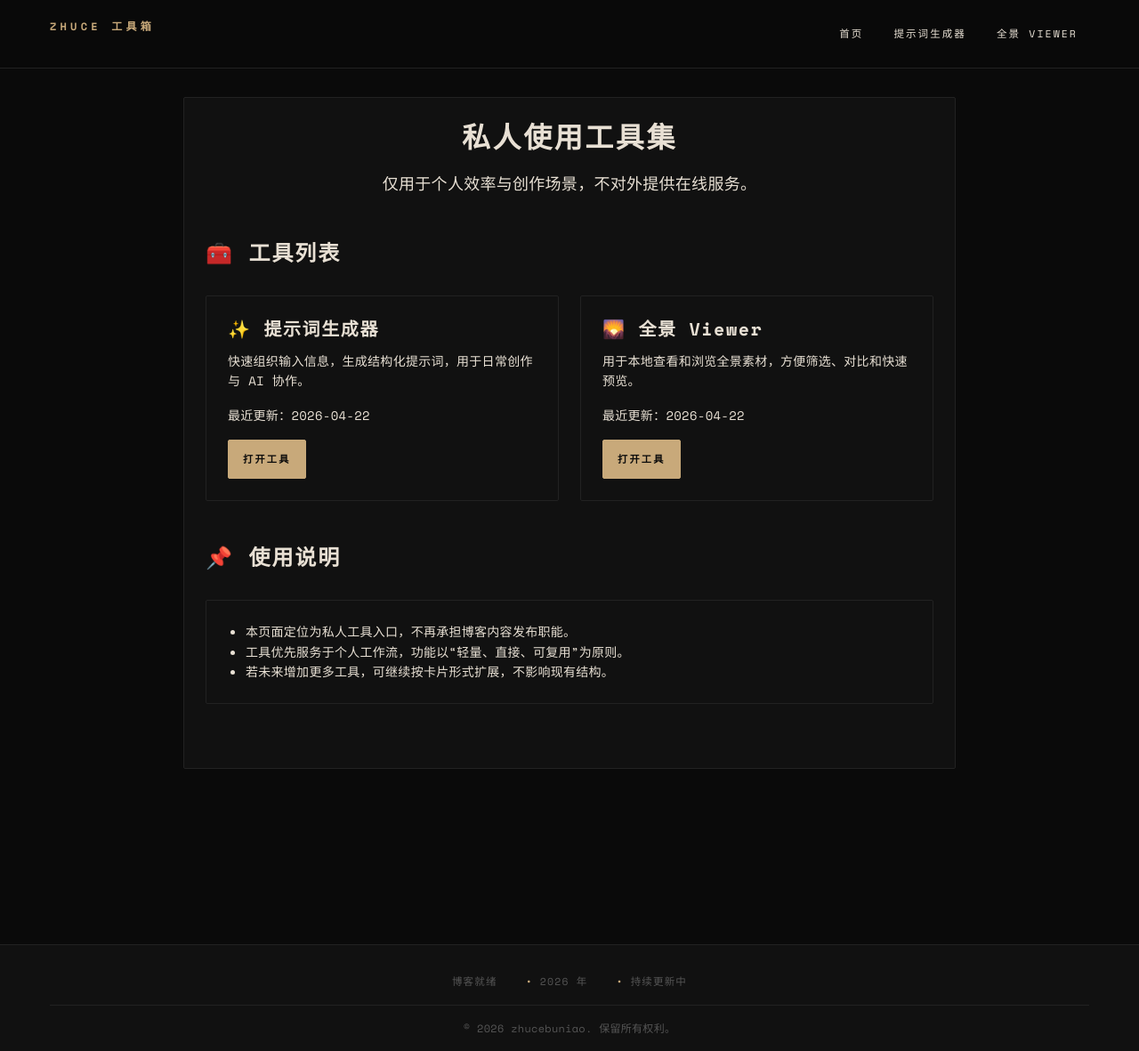
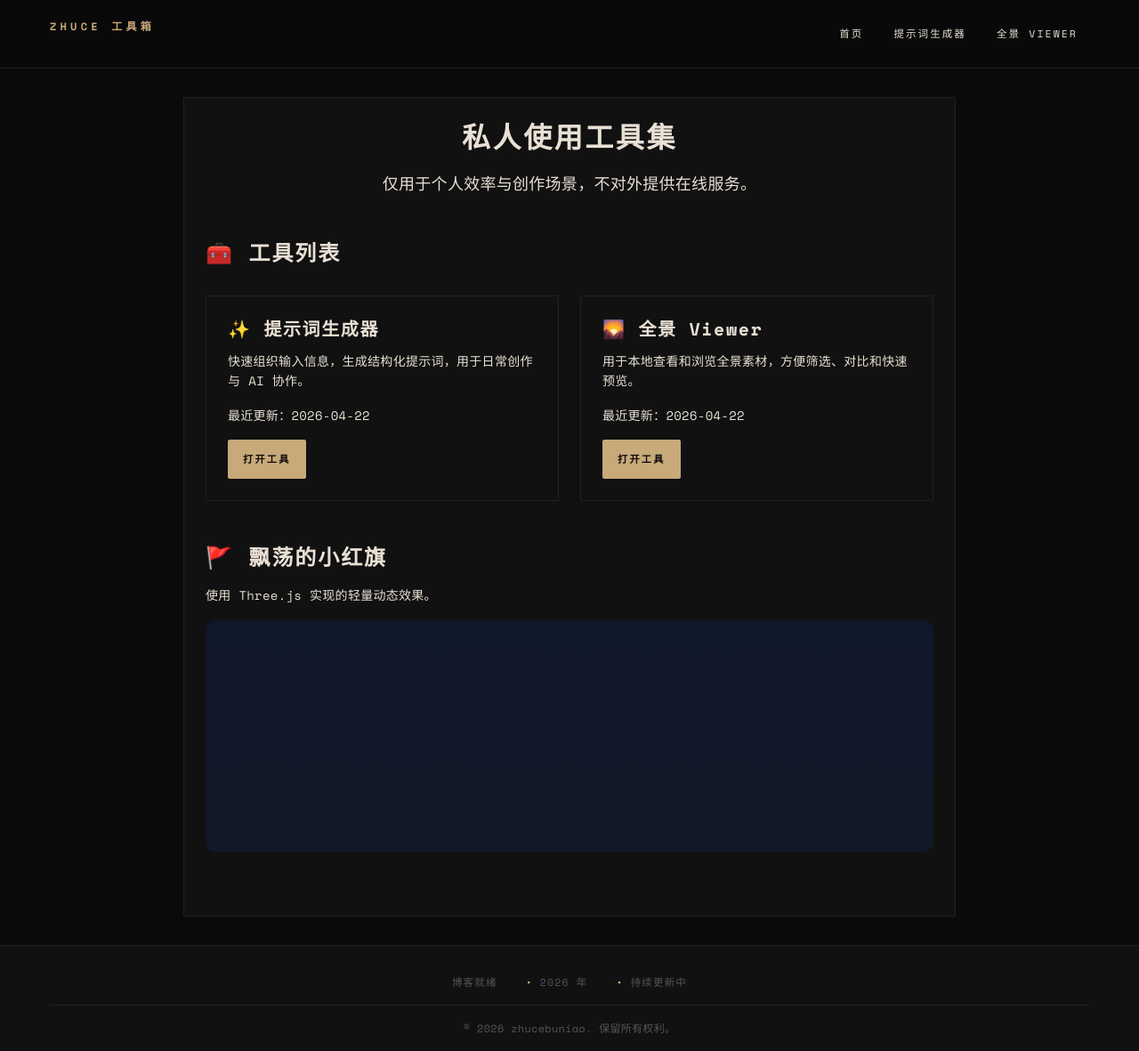
Before and after one commit to zhucebuniao/zhucebuniao.github.io, a Jekyll site: the page built from index.html, in a window 1280 px wide and 1181 px high. Shown: the whole window at 89% size. Built offline with Jekyll 4.4.1, drawn with Linux system fonts in a browser that asks for light colours; a script that is not in the unit is left out.

Commit message:
feat(home): replace instructions with three.js waving red flag

```diff
--- a/index.html
+++ b/index.html
@@ -28,14 +28,93 @@
     </div>
 </section>
 
-<section class="tech-info" style="margin-bottom: 3rem;">
-    <h2 style="margin-bottom: 2rem;">📌 使用说明</h2>
+<section class="flag-section" style="margin-bottom: 3rem;">
+    <h2 style="margin-bottom: 1rem;">🚩 飘荡的小红旗</h2>
+    <p class="text-muted" style="margin-bottom: 1rem;">使用 Three.js 实现的轻量动态效果。</p>
+    <div id="floating-flag" style="height: 260px; border-radius: 12px; overflow: hidden; background: linear-gradient(180deg, #0f172a, #111827);"></div>
+</section>
 
-    <div class="card">
-        <ul style="margin: 0; padding-left: 1.25rem;">
-            <li>本页面定位为私人工具入口，不再承担博客内容发布职能。</li>
-            <li>工具优先服务于个人工作流，功能以“轻量、直接、可复用”为原则。</li>
-            <li>若未来增加更多工具，可继续按卡片形式扩展，不影响现有结构。</li>
-        </ul>
-    </div>
-</section>
+<script type="module">
+    import * as THREE from 'https://unpkg.com/three@0.165.0/build/three.module.js';
+
+    const container = document.getElementById('floating-flag');
+
+    if (container) {
+        const scene = new THREE.Scene();
+        const camera = new THREE.PerspectiveCamera(45, container.clientWidth / container.clientHeight, 0.1, 100);
+        camera.position.set(0.5, 0.35, 2.2);
+
+        const renderer = new THREE.WebGLRenderer({ antialias: true, alpha: true });
+        renderer.setPixelRatio(Math.min(window.devicePixelRatio, 2));
+        renderer.setSize(container.clientWidth, container.clientHeight);
+        container.appendChild(renderer.domElement);
+
+        scene.add(new THREE.AmbientLight(0xffffff, 0.7));
+        const keyLight = new THREE.DirectionalLight(0xffffff, 1.0);
+        keyLight.position.set(2, 2, 2);
+        scene.add(keyLight);
+
+        const pole = new THREE.Mesh(
+            new THREE.CylinderGeometry(0.015, 0.015, 1.1, 16),
+            new THREE.MeshStandardMaterial({ color: 0xb0b0b0, metalness: 0.6, roughness: 0.35 })
+        );
+        pole.position.set(-0.8, 0, 0);
+        scene.add(pole);
+
+        const flagWidth = 1.15;
+        const flagHeight = 0.68;
+        const widthSegments = 36;
+        const heightSegments = 18;
+
+        const flagGeometry = new THREE.PlaneGeometry(flagWidth, flagHeight, widthSegments, heightSegments);
+        const basePositions = flagGeometry.attributes.position.array.slice();
+        const normals = flagGeometry.attributes.normal;
+
+        const flagMaterial = new THREE.MeshStandardMaterial({
+            color: 0xd90429,
+            side: THREE.DoubleSide,
+            metalness: 0.03,
+            roughness: 0.8
+        });
+
+        const flag = new THREE.Mesh(flagGeometry, flagMaterial);
+        flag.position.set(-0.2, 0.12, 0);
+        scene.add(flag);
+
+        function animate(time) {
+            const positions = flagGeometry.attributes.position.array;
+            const t = time * 0.001;
+
+            for (let i = 0; i < positions.length; i += 3) {
+                const x = basePositions[i];
+                const y = basePositions[i + 1];
+
+                const distanceFromPole = (x + flagWidth / 2) / flagWidth;
+                const waveAmp = 0.02 + distanceFromPole * 0.1;
+
+                positions[i + 2] = Math.sin(7 * distanceFromPole - t * 2.8 + y * 3.6) * waveAmp;
+                positions[i + 1] = y + Math.sin(4 * distanceFromPole + t * 2.1) * 0.01;
+            }
+
+            flagGeometry.attributes.position.needsUpdate = true;
+            flagGeometry.computeVertexNormals();
+            normals.needsUpdate = true;
+
+            flag.rotation.y = Math.sin(t * 0.8) * 0.08;
+            flag.rotation.x = Math.sin(t * 0.5) * 0.03;
+
+            renderer.render(scene, camera);
+            requestAnimationFrame(animate);
+        }
+
+        requestAnimationFrame(animate);
+
+        window.addEventListener('resize', () => {
+            const width = container.clientWidth;
+            const height = container.clientHeight;
+            camera.aspect = width / height;
+            camera.updateProjectionMatrix();
+            renderer.setSize(width, height);
+        });
+    }
+</script>
```
